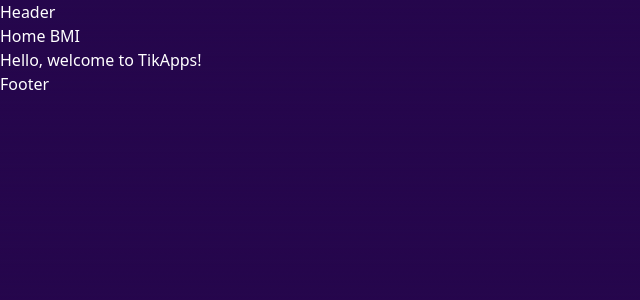
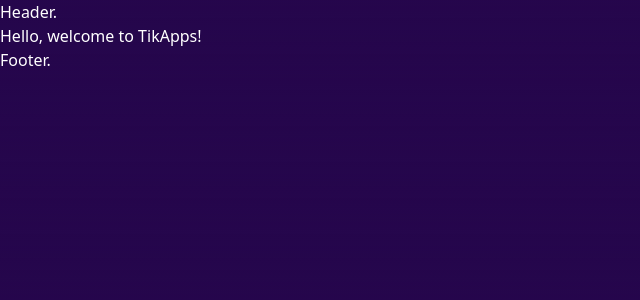
Before and after one commit to tikap/TikApps, a Next.js app: page / in a window 1280 px wide. Shown: the top 300 px of the page, without its empty margins (0-640 px from the left). Built offline with nearby package versions, Linux system fonts and the light colour scheme.

Commit message:
Set up Header and Footer components

```diff
--- /dev/null
+++ b/app/footer/footer.js
@@ -0,0 +1,7 @@
+export default function Footer(){
+    return (
+        <>
+            <footer>Footer.</footer>
+        </>
+    )
+}
--- /dev/null
+++ b/app/header/header.js
@@ -0,0 +1,7 @@
+export default function Header(){
+    return (
+        <>
+            <header>Header.</header>
+        </>
+    )
+}
--- a/app/layout.js
+++ b/app/layout.js
@@ -1,24 +1,17 @@
-// These styles apply to every route in the application
+// Styles
 import './globals.css'
 
-// Link import
-import Link from 'next/link'
+// Components
+import Header from './header/header.js'
+import Footer from './footer/footer.js'
 
 export default function RootLayout({ children }) {
   return (
     <html lang="en">
       <body>
-        <header>
-          <h1>Header</h1>
-          <Link href="/">Home</Link>
-          <Link href="/bmi"> BMI</Link>
-        </header>
-
+        <Header />
         {children}
-
-        <footer>
-          Footer
-        </footer>
+        <Footer />
       </body>
     </html>
   );
```
